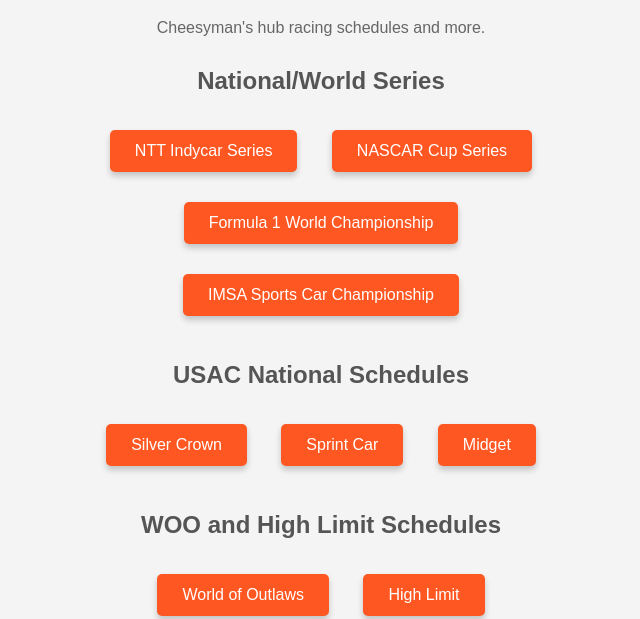
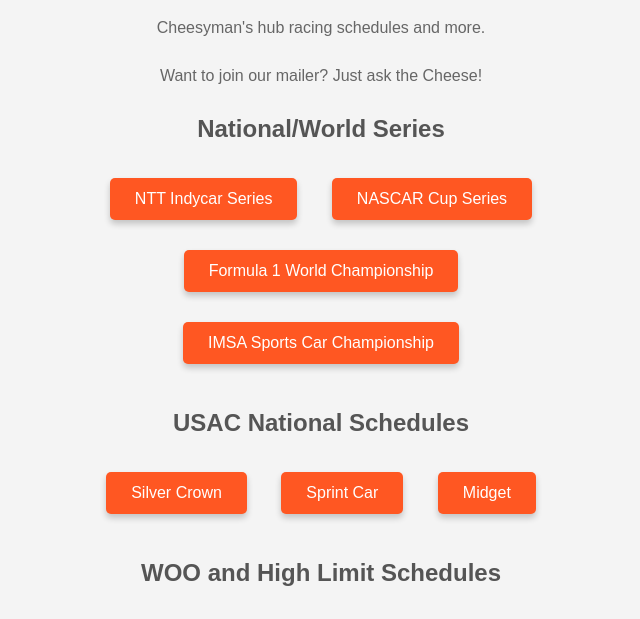
Before and after one commit to unclebobbysturkey/cheesyman-website, a plain HTML site: page nginx/html/racing.html in a window 1280 px wide. Shown: the part 178-797 px from the top of the page, without its empty margins (319-959 px from the left). Drawn offline with Linux system fonts and the light colour scheme.

Commit message:
updated verbage

```diff
--- a/nginx/html/racing.html
+++ b/nginx/html/racing.html
@@ -98,6 +98,7 @@
 
     <h1>🏁 Racing</h1>
     <p class="description">Cheesyman's hub racing schedules and more.</p>
+    <p class="description">Want to join our mailer? Just ask the Cheese!</p>
 
     <div class="schedules-section">
         <h2>National/World Series</h2>
```
